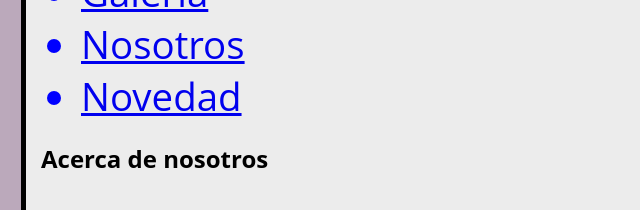
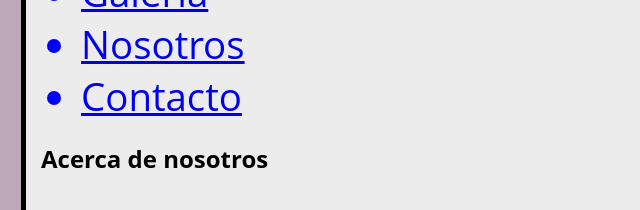
Before and after one commit to diegoLeo114/DigiTec, a plain HTML site: page index.html in a window 1280 px wide. Shown: the part 439-649 px from the top of the page, 151-791 px from the left. Drawn offline with Linux system fonts and the light colour scheme.

Commit message:
Update index.html

```diff
--- a/index.html
+++ b/index.html
@@ -30,7 +30,7 @@
 <li><a href="index.html">Inicio</a></li>
 <li><a href="galeria.html">Galeria</a></li>
 <li><a href="nosotros.html">Nosotros</a></li>
-<li><a href="novedades.html">Novedad</a></li>
+<li><a href="contacto.html">Contacto</a></li>
 </ul>
 </div>
 <div>
```
